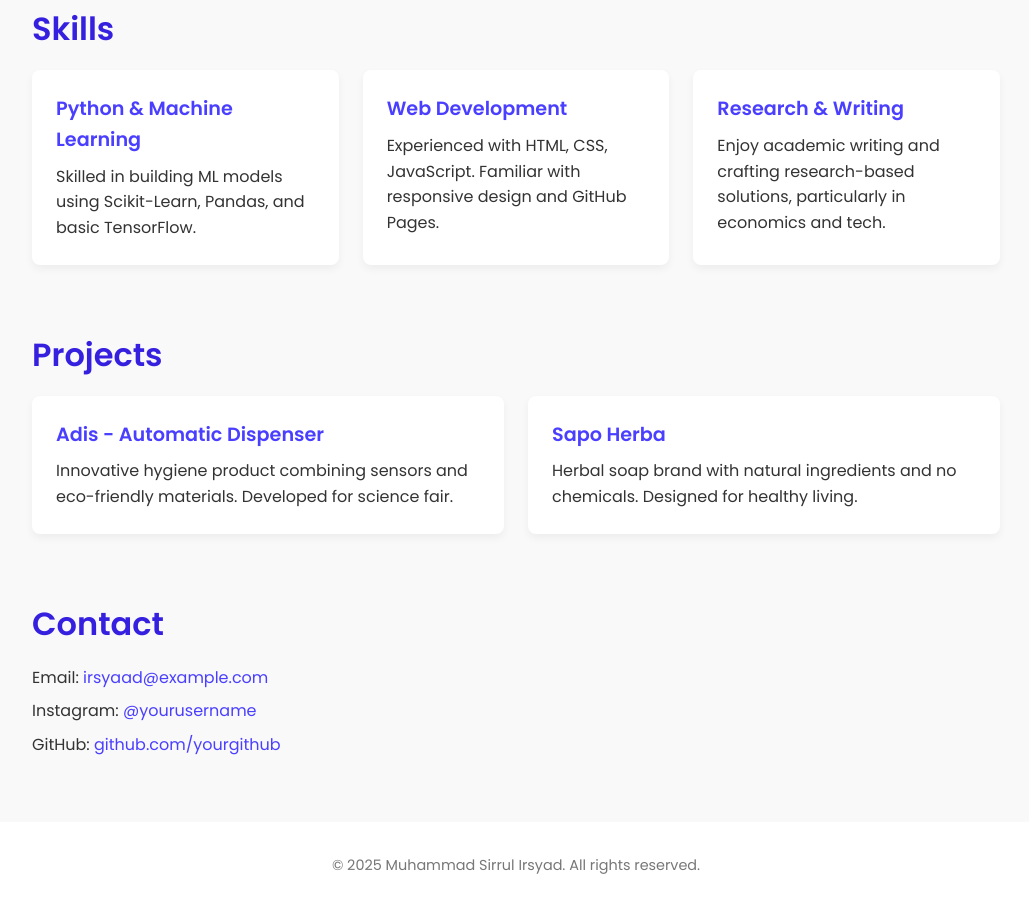
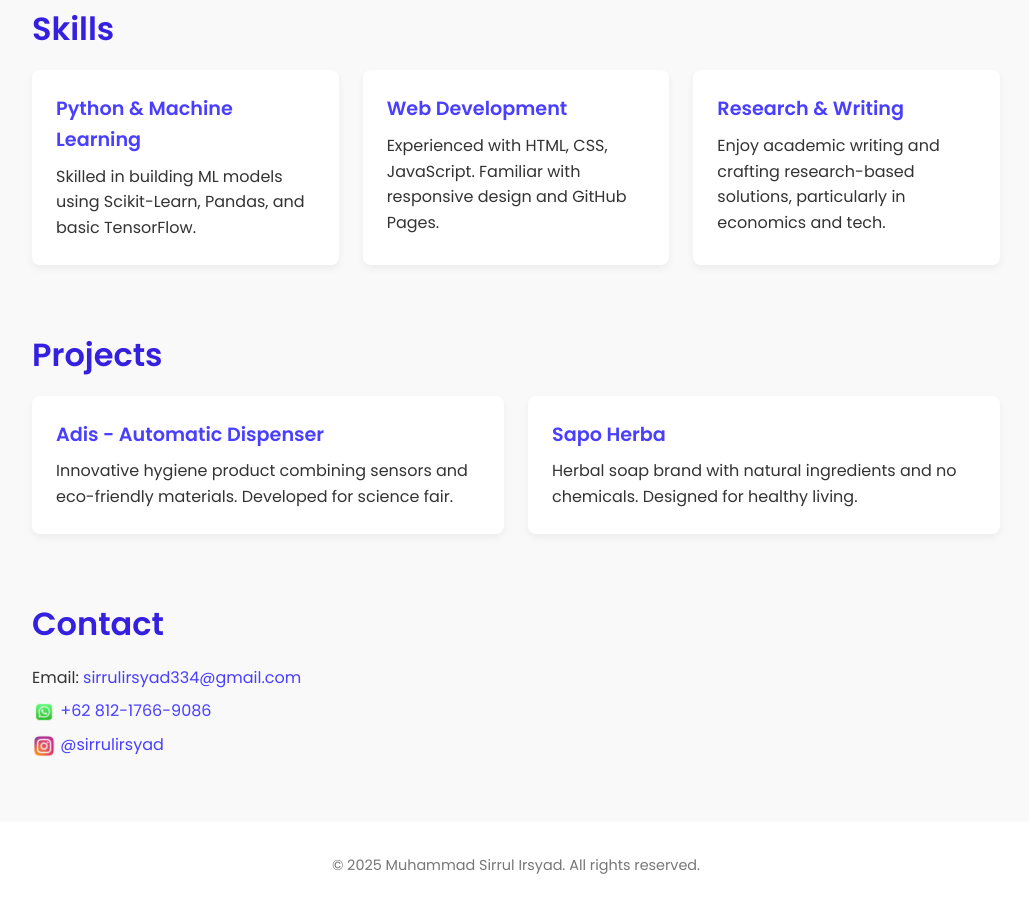
Before and after one commit to SirrulIrsyad/Portofolio-Irsyad, a plain HTML site: page index.html in a window 1280 px wide. Shown: the part 1120-2029 px from the top of the page, without its empty margins (124-1153 px from the left). Drawn offline with Linux system fonts and the light colour scheme.

Commit message:
Update index.html

```diff
--- a/index.html
+++ b/index.html
@@ -151,9 +151,15 @@
   <section class="section" id="contact">
     <h2>Contact</h2>
     <div class="contact-info">
-      <p>Email: <a href="mailto:irsyaad@example.com">irsyaad@example.com</a></p>
-      <p>Instagram: <a href="https://instagram.com/yourusername" target="_blank">@yourusername</a></p>
-      <p>GitHub: <a href="https://github.com/yourgithub" target="_blank">github.com/yourgithub</a></p>
+      <p>Email: <a href="mailto:sirrulirsyad334@gmail.com">sirrulirsyad334@gmail.com</a></p>
+      <p>
+        <img src="Logo whatsaap.png" alt="WhatsApp Icon" style="width: 24px; vertical-align: middle;">
+        <a href="https://wa.me/6281217669086" target="_blank">+62 812-1766-9086</a>
+      </p>
+      <p>
+        <img src="Logo instagram.png" alt="Instagram Icon" style="width: 24px; vertical-align: middle;">
+        <a href="https://instagram.com/sirrulirsyad" target="_blank">@sirrulirsyad</a>
+      </p>
     </div>
   </section>
 
```
